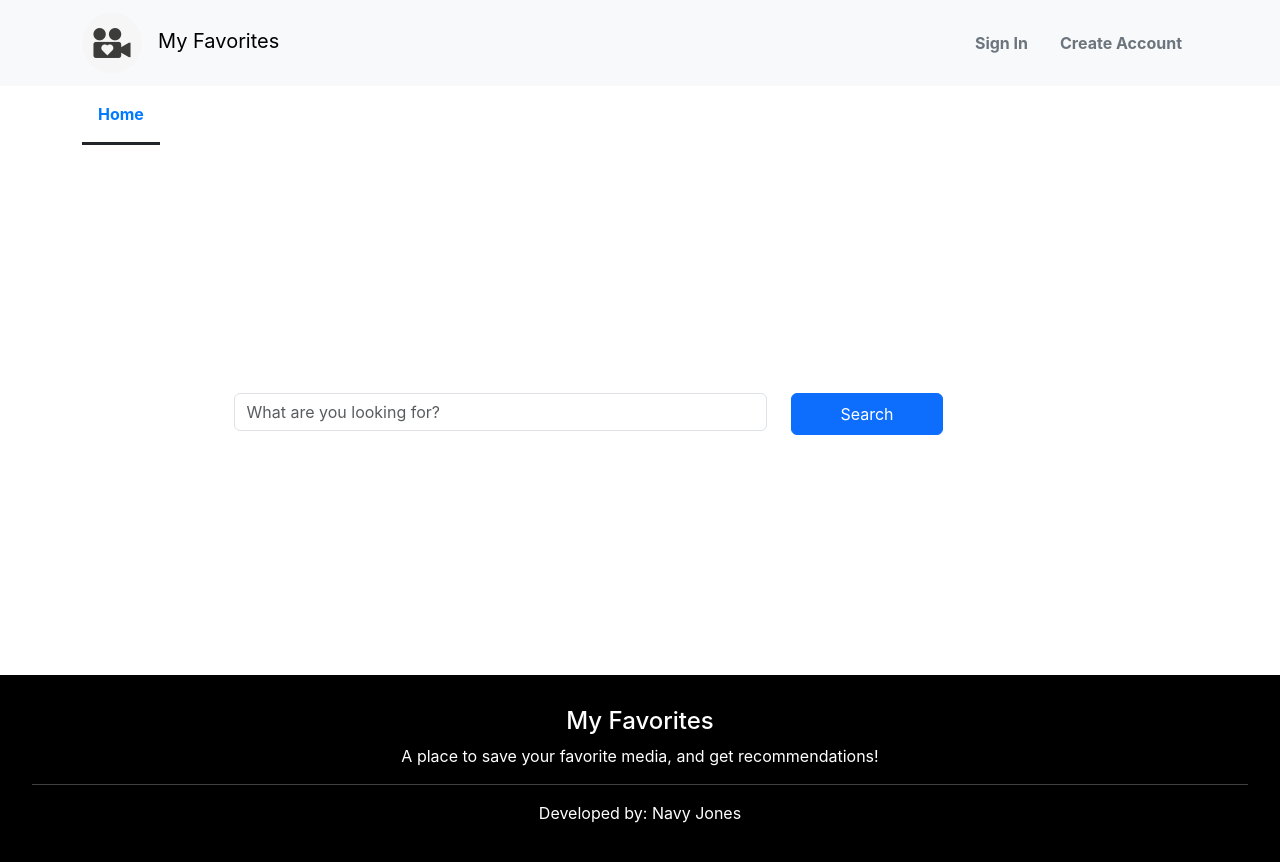
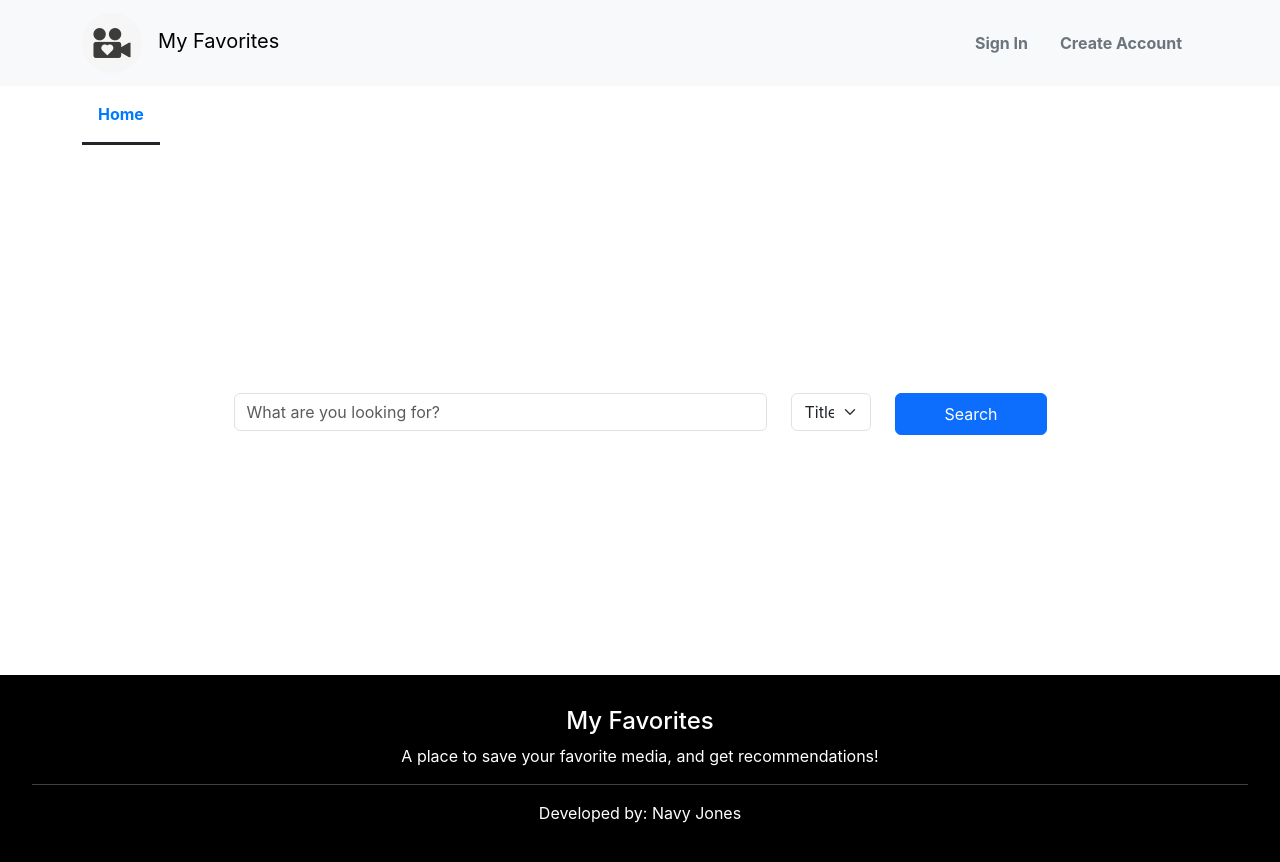
Before and after one commit to jonesna213/MyFavorites, a React (Create React App) app in the folder frontend/: page / in a window 1280 px wide. Shown: the top 862 px of the page. Built offline with nearby package versions, Linux system fonts and the light colour scheme.

Commit message:
Added a dropdown so you can specify what you want to search by (title, author, etc)

```diff
--- a/frontend/src/pages/Home.js
+++ b/frontend/src/pages/Home.js
@@ -49,16 +49,11 @@ const HomePage = () => {
         setSearching(true);
         setError(false);
 
-        const searchType = "intitle"; //get from dropdown thing
-
         try {
-            const result = await fetch(`https://www.googleapis.com/books/v1/volumes?q=${searchType}:${ctx.searchTerm}&startIndex=${startIndex}&maxResults=${maxResults}`);
-
-            console.log("result", result);
+            const result = await fetch(`https://www.googleapis.com/books/v1/volumes?q=${ctx.searchType}:${ctx.searchTerm}&startIndex=${startIndex}&maxResults=${maxResults}`);
 
             const resData = await result.json();
 
-            console.log("resdata", resData);
             if (result.ok) {
                 ctx.setTotalItems(resData.totalItems);
                 ctx.setSearchResults(resData.items.map(i => {
@@ -102,7 +97,16 @@ const HomePage = () => {
                     <div className="col-8">
                         <input type="text" className="form-control" id="searchTerm" name="searchTerm" placeholder="What are you looking for?" value={ctx.searchTerm} onChange={e => ctx.setSearchTerm(e.target.value)} />
                     </div>
-                    <div className="col-4">
+                    <div className="col">
+                        <select class="form-select" onChange={e => ctx.setSearchType(e.target.value)}>
+                            <option selected value="intitle">Title</option>
+                            <option value="inauthor">Author</option>
+                            <option value="inpublisher">Publisher</option>
+                            <option value="subject">Subject</option>
+                            <option value="isbn">ISBN</option>
+                        </select>
+                    </div>
+                    <div className="col">
                         <button type="submit" className="btn btn-primary px-5 py-2">Search</button>
                     </div>
 
@@ -156,7 +160,7 @@ const HomePage = () => {
                         {currentPage > 1 && (
                             <button className="btn btn-secondary" onClick={() => handlePagination("Back")}>Back</button>
                         )}
-                        <p className="my-1 mx-3">{currentPage}-{Math.ceil(ctx.totalItems/maxResults)}</p>
+                        <p className="my-1 mx-3">{currentPage}-{Math.ceil(ctx.totalItems / maxResults)}</p>
                         <button className="btn btn-secondary" onClick={() => handlePagination("Next")}>Next</button>
                     </div>
                 </section>
--- a/frontend/src/store/Context.js
+++ b/frontend/src/store/Context.js
@@ -10,6 +10,7 @@ export const Context = createContext({
 
 const ContextProvider = ({children}) => {
     const [searchTerm, setSearchTerm] = useState("");
+    const [searchType, setSearchType] = useState("");
     const [searchResults, setSearchResults] = useState([]);
     const [totalItems, setTotalItems] = useState(null);
     const [user, updateUser] = useState(JSON.parse(localStorage.getItem("userInfo")) || null);
@@ -68,7 +69,9 @@ const ContextProvider = ({children}) => {
         setUser,
         favoritesHandler,
         recommendations,
-        setRecommendations
+        setRecommendations,
+        searchType,
+        setSearchType
     };
 
     return (
```
Also changed, not shown: 1 other file (tests, documents, lock files or other folders).
